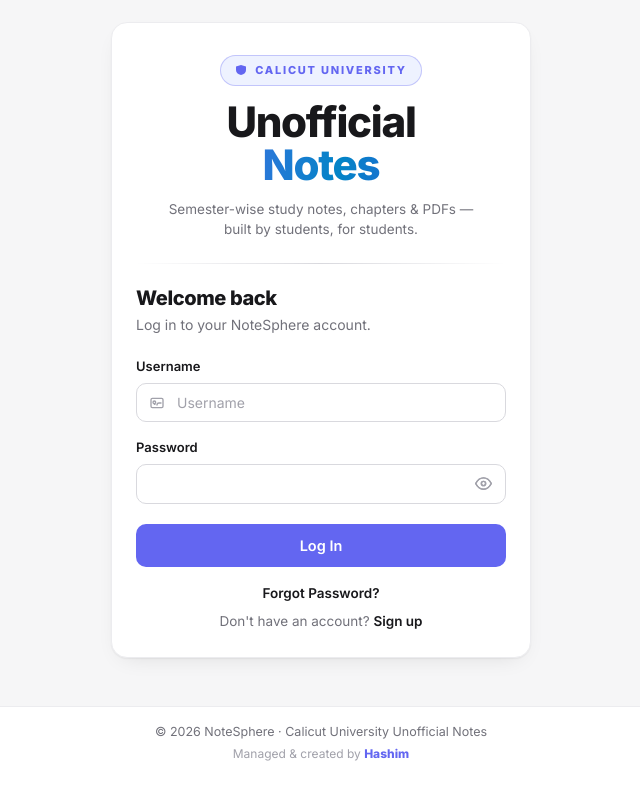
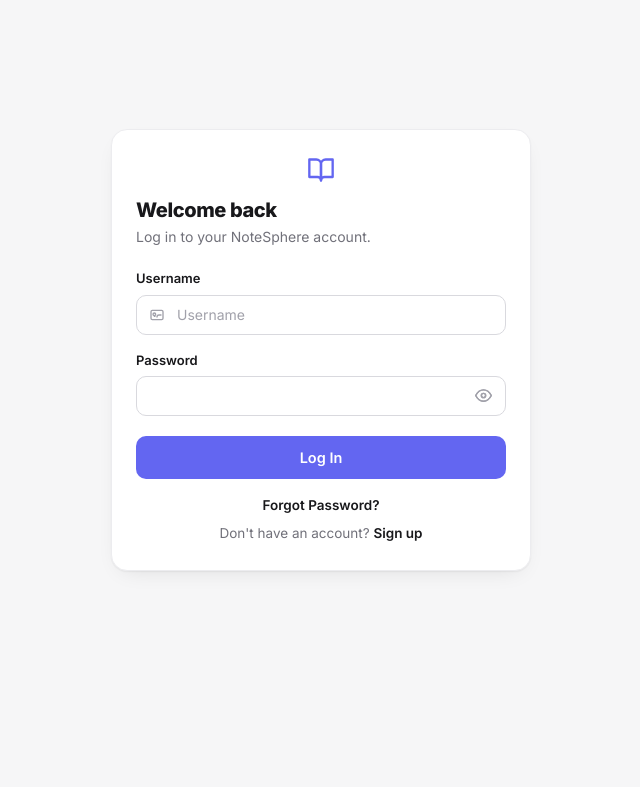
Before and after one commit to ameenul-hashim/notesphere, a Django app: page /login/ in a window 1280 px wide. Shown: the part 74-861 px from the top of the page, without its empty margins (319-959 px from the left). After the commit the page ends 647 px from the top, so only its background shows below. Run offline with Django 5.2, Linux system fonts and the light colour scheme; some libraries are stand-ins or nearby versions.

Commit message:
Revert "feat: add Calicut University branding to login/auth pages and global copyright credit"
This reverts commit d5a23b3a0c9db7ebb2e09a30b905380084e85f87.

```diff
--- a/static/css/app.css
+++ b/static/css/app.css
@@ -864,15 +864,6 @@ p {
 }
 .user-role {
   font-size: 11.5px;
-  color: var(--sidebar-text-muted);
-}
-
-.sidebar-copyright {
-  margin-top: 12px;
-  padding: 0 4px;
-  text-align: center;
-  font-size: 10.5px;
-  line-height: 1.5;
   color: var(--sidebar-text-muted);
 }
 
@@ -1051,29 +1042,6 @@ p {
   margin: 0 auto;
 }
 
-/* ---------- App footer (copyright) ---------- */
-.app-footer {
-  display: flex;
-  flex-direction: column;
-  align-items: center;
-  justify-content: center;
-  gap: 3px;
-  padding: 16px 16px 24px;
-  border-top: 1px solid var(--border);
-  background: var(--surface);
-  text-align: center;
-  font-size: 12.5px;
-  color: var(--text-muted);
-}
-.app-footer-credit {
-  font-size: 12px;
-  color: var(--text-faint);
-}
-.app-footer-credit strong {
-  color: var(--primary);
-  font-weight: 800;
-}
-
 .desktop-only {
   display: none;
 }
@@ -1142,70 +1110,6 @@ p {
 
 .auth-card--wide {
   max-width: 560px;
-}
-
-/* ---------- Auth hero (big university branding) ---------- */
-.auth-hero {
-  text-align: center;
-  padding: 6px 0 4px;
-}
-.auth-hero-badge {
-  display: inline-flex;
-  align-items: center;
-  gap: 8px;
-  padding: 6px 14px;
-  border-radius: var(--radius-pill);
-  background: var(--primary-soft);
-  border: 1px solid color-mix(in srgb, var(--primary) 32%, transparent);
-  color: var(--primary);
-  font-size: 11px;
-  font-weight: 800;
-  letter-spacing: 0.16em;
-  text-transform: uppercase;
-}
-.auth-hero-badge svg {
-  color: var(--primary);
-}
-.auth-hero-title {
-  margin-top: 14px;
-  font-size: 42px;
-  font-weight: 900;
-  line-height: 1.04;
-  letter-spacing: -0.03em;
-}
-.auth-hero-line {
-  display: block;
-}
-.auth-hero-line--grad {
-  color: var(--primary);
-  background-image: linear-gradient(100deg, var(--primary) 5%, var(--info) 55%, var(--primary-hover) 100%);
-  -webkit-background-clip: text;
-  background-clip: text;
-}
-@supports ((-webkit-background-clip: text) or (background-clip: text)) {
-  .auth-hero-line--grad {
-    color: transparent;
-  }
-}
-.auth-hero-sub {
-  margin: 12px auto 0;
-  max-width: 330px;
-  font-size: 13.5px;
-  color: var(--text-muted);
-}
-.auth-hero-divider {
-  height: 1px;
-  margin: 20px 0 22px;
-  background: linear-gradient(90deg, transparent, var(--border-strong), transparent);
-}
-
-@media (max-width: 480px) {
-  .auth-hero-title {
-    font-size: 34px;
-  }
-  .auth-hero-sub {
-    font-size: 13px;
-  }
 }
 
 .auth-title {
--- a/templates/_auth_hero.html
+++ /dev/null
@@ -1,14 +0,0 @@
-<div class="auth-hero">
-  <span class="auth-hero-badge">
-    <svg width="12" height="12" viewBox="0 0 24 24" fill="currentColor" aria-hidden="true">
-      <path d="M12 2l10 3v7c0 5-3.5 8.5-10 10C5.5 20.5 2 17 2 12V5l10-3z"/>
-    </svg>
-    Calicut University
-  </span>
-  <h1 class="auth-hero-title">
-    <span class="auth-hero-line">Unofficial</span>
-    <span class="auth-hero-line auth-hero-line--grad">Notes</span>
-  </h1>
-  <p class="auth-hero-sub">Semester-wise study notes, chapters &amp; PDFs &mdash; built by students, for students.</p>
-</div>
-<div class="auth-hero-divider"></div>
--- a/templates/_sidebar.html
+++ b/templates/_sidebar.html
@@ -189,6 +189,5 @@
           <span class="nav-label">Log out</span>
         </button>
       </form>
-    <p class="sidebar-copyright">&copy; {% now "Y" %} NoteSphere &middot; Managed &amp; created by Hashim</p>
   </div>
 </aside>
--- a/templates/accounts/forgot_password.html
+++ b/templates/accounts/forgot_password.html
@@ -2,8 +2,7 @@
 {% block title %}Forgot Password | NoteSphere{% endblock %}
 {% block content %}
 <div class="auth-card">
-  {% include "_auth_hero.html" %}
-  <h2 class="auth-title">Forgot Password</h2>
+  <h1 class="auth-title">Forgot Password</h1>
   <p class="text-muted mt-2 mb-6">
     Enter your username and email. If they belong to the same account, an OTP will be sent to your email.
   </p>
--- a/templates/accounts/login.html
+++ b/templates/accounts/login.html
@@ -2,8 +2,12 @@
 {% block title %}Login | NoteSphere{% endblock %}
 {% block content %}
 <div class="auth-card">
-  {% include "_auth_hero.html" %}
-  <h2 class="auth-title">Welcome back</h2>
+  <div class="auth-header-brand">
+    <svg viewBox="0 0 24 24" fill="none" stroke="currentColor" stroke-width="2" stroke-linecap="round" stroke-linejoin="round" width="28" height="28" style="color:var(--primary)">
+      <path d="M2 3h6a4 4 0 0 1 4 4v14a3 3 0 0 0-3-3H2z"/><path d="M22 3h-6a4 4 0 0 0-4 4v14a3 3 0 0 1 3-3h7z"/>
+    </svg>
+  </div>
+  <h1 class="auth-title">Welcome back</h1>
   <p class="auth-sub">Log in to your NoteSphere account.</p>
 
   {% include "_form_errors.html" %}
--- a/templates/accounts/otp_verify.html
+++ b/templates/accounts/otp_verify.html
@@ -2,8 +2,7 @@
 {% block title %}Verify OTP | NoteSphere{% endblock %}
 {% block content %}
 <div class="auth-card">
-  {% include "_auth_hero.html" %}
-  <h2 class="auth-title">Verify OTP</h2>
+  <h1 class="auth-title">Verify OTP</h1>
   <p class="text-muted mt-2 mb-6">
     Enter the 6-digit code sent to your email. It expires in 5 minutes.
   </p>
--- a/templates/accounts/reset_password.html
+++ b/templates/accounts/reset_password.html
@@ -2,8 +2,7 @@
 {% block title %}New Password | NoteSphere{% endblock %}
 {% block content %}
 <div class="auth-card">
-  {% include "_auth_hero.html" %}
-  <h2 class="auth-title">Create a new password</h2>
+  <h1 class="auth-title">Create a new password</h1>
   <p class="text-muted mt-2 mb-6">
     Your new password must be at least 8 characters and include an uppercase letter, a lowercase letter, a number, and a special character.
   </p>
--- a/templates/accounts/signup.html
+++ b/templates/accounts/signup.html
@@ -2,8 +2,7 @@
 {% block title %}Sign Up | NoteSphere{% endblock %}
 {% block content %}
 <div class="auth-card auth-card--wide">
-  {% include "_auth_hero.html" %}
-  <h2 class="auth-title">Create your account</h2>
+  <h1 class="auth-title">Create your account</h1>
   <p class="text-muted auth-sub">Join NoteSphere as a student.</p>
 
   {% include "_form_errors.html" %}
--- a/templates/admins/admin_login.html
+++ b/templates/admins/admin_login.html
@@ -2,8 +2,7 @@
 {% block title %}Admin Login | NoteSphere{% endblock %}
 {% block content %}
 <div class="auth-card">
-  {% include "_auth_hero.html" %}
-  <h2 class="auth-title">Admin Login</h2>
+  <h1 class="auth-title">Admin Login</h1>
   <p class="text-muted mt-2 mb-6">Restricted area for administrators.</p>
 
   {% include "_form_errors.html" %}
--- a/templates/base.html
+++ b/templates/base.html
@@ -143,11 +143,6 @@
     <main class="{% if user.is_authenticated %}app-main{% else %}auth-main{% endif %}">
       {% block content %}{% endblock %}
     </main>
-
-    <footer class="app-footer">
-      <p>&copy; {% now "Y" %} NoteSphere &middot; Calicut University Unofficial Notes</p>
-      <p class="app-footer-credit">Managed &amp; created by <strong>Hashim</strong></p>
-    </footer>
   </div>
 
   {% include "_modal.html" %}
```
